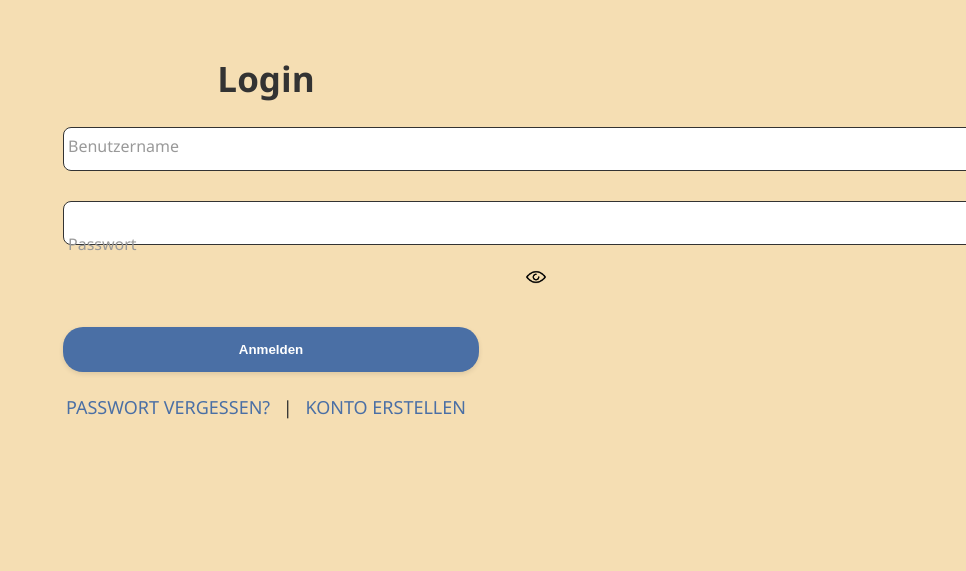
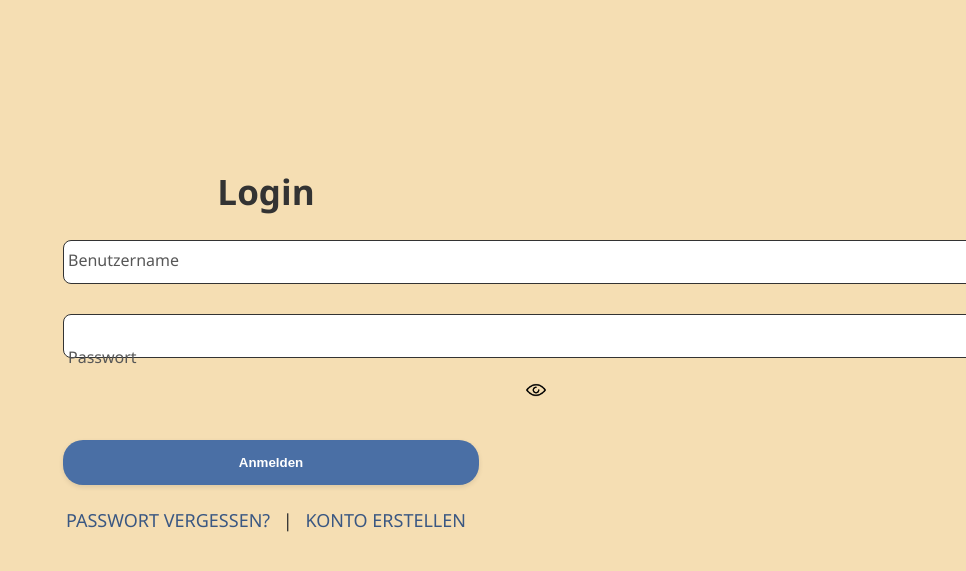
Before and after one commit to WhityTV/Kjorjoku-Vokabel-App, a PHP site: page /login.php in a window 1400 px wide; the page is wider, and only the part inside the window is pictured. Shown: the top 571 px of that part, without its empty margins (434-1400 px from the left). Run offline with PHP 8.4, Linux system fonts and the light colour scheme.

Commit message:
chore: changes for WCAG

```diff
--- a/login.php
+++ b/login.php
@@ -26,13 +26,14 @@ if ($_SERVER["REQUEST_METHOD"] === "POST") {
   <meta charset="UTF-8">
   <title>Login</title>
   <link rel="stylesheet" href="vok_alltag.css">
+  <link rel="icon" type="image/x-icon" href="icons/favicon.ico">
   <script src="login_password_toggle.js" defer></script>
 </head>
 <body>
 <div class="login_register">
 
   <?php if (!empty($error)) echo "<p style='color:red;'>$error</p>"; ?>
-
+  <h1></h1>
   <div id="loginForm">
     <h4>Login</h4>
     <form method="post">
@@ -43,7 +44,7 @@ if ($_SERVER["REQUEST_METHOD"] === "POST") {
       <div class="input-group">
         <input class="login_btn2" type="password" name="password" id="login_password" required placeholder=" ">
         <label for="login_password">Passwort</label>
-      <span id="togglePassword" style="cursor:pointer;"><img src="icons/auge.png" width="20" height="20"></span>
+      <span id="togglePassword" style="cursor:pointer;"><img src="icons/auge.png" alt="Auge" width="20" height="20"></span>
       </div>
       <button class="login_btn" type="submit">Anmelden</button>
       <p class="text">
--- a/vok_alltag.css
+++ b/vok_alltag.css
@@ -54,7 +54,7 @@
     top: 50%;
     left: 10px;
     transform: translateY(-50%);
-    color: #999;
+    color: #575757;
     font-size: 1.6rem;
     pointer-events: none;
     transition: 0.2s ease all;
@@ -116,12 +116,12 @@ input[type="text"] {
 .separator {
     justify-content: center;
     align-items: center;
-    color: #999;
+    color: #575757;
 }
 
 
 .switch-link {
-    color: #4a6fa5;
+    color: #3A5782;
     text-decoration: none;
     cursor: pointer;
     font-size: 1.8rem; /* optional */
```
